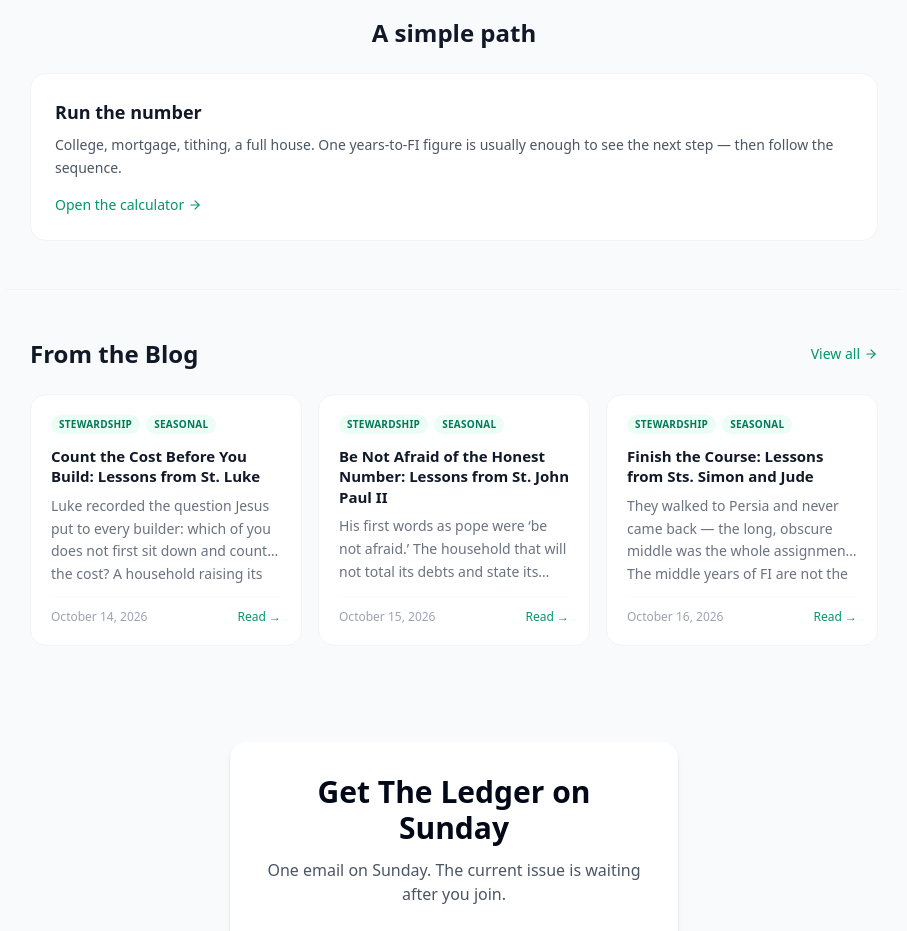
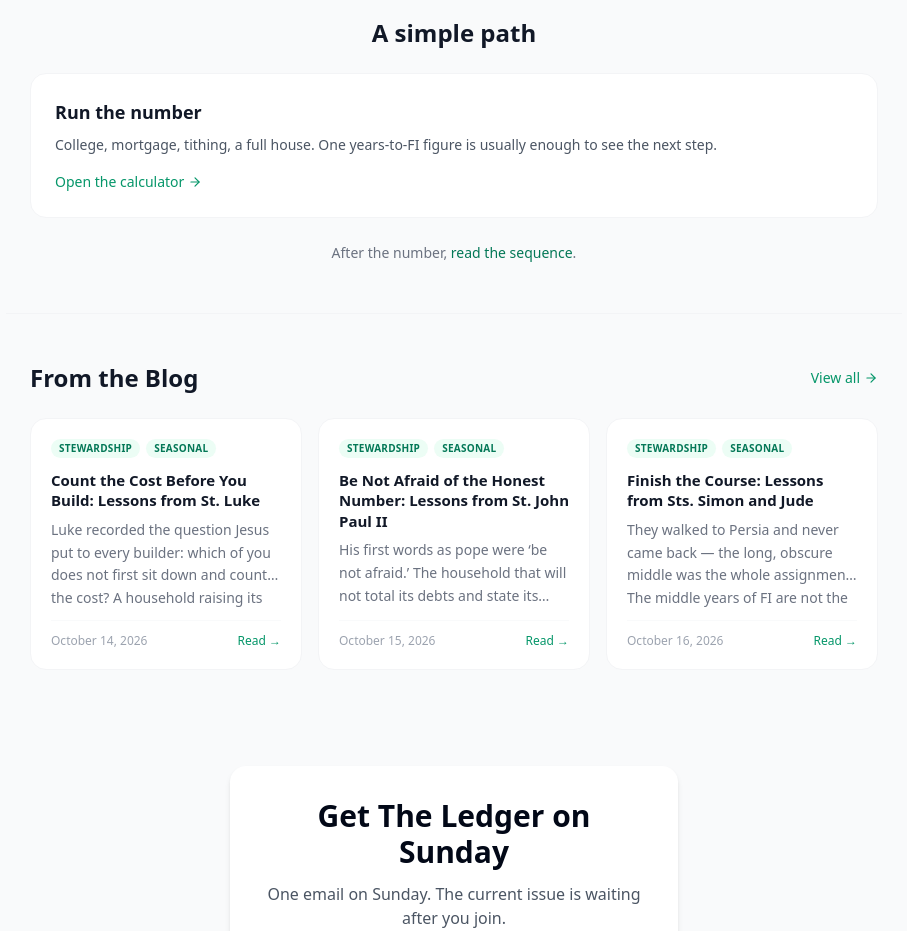
Before and after one commit to daughterpop/super-fi-calc, a React (Vite) app: page / in a window 1280 px wide. Shown: the part 940-1871 px from the top of the page, without its empty margins (186-1093 px from the left). Built offline with nearby package versions, Linux system fonts and the light colour scheme.

Commit message:
Revert "Daily site improvement: Consolidate path messaging on homepage – October 16, 2026"
This reverts commit 606f8f4e5a4d59ad064236d89df53f57219da3e0.

```diff
--- a/src/App.jsx
+++ b/src/App.jsx
@@ -48,12 +48,23 @@ function App() {
         >
           <h3 className="font-semibold text-lg text-gray-900 mb-2">Run the number</h3>
           <p className="text-gray-600 text-sm leading-relaxed mb-3">
-            College, mortgage, tithing, a full house. One years-to-FI figure is usually enough to see the next step — then follow the sequence.
+            College, mortgage, tithing, a full house. One years-to-FI figure is usually enough to see the next step.
           </p>
           <span className="text-emerald-600 text-sm font-medium inline-flex items-center gap-1">
             Open the calculator <ArrowRight size={14} />
           </span>
         </Link>
+
+        <p className="text-center text-sm text-gray-500 leading-relaxed">
+          After the number,{' '}
+          <Link
+            to="/blog/how-to-get-started-on-your-fi-path"
+            className="text-emerald-700 font-medium hover:text-emerald-800"
+          >
+            read the sequence
+          </Link>
+          .
+        </p>
       </div>
 
       <div className="max-w-4xl mx-auto px-4 sm:px-6 py-10 sm:py-12 border-t border-gray-100">
```
